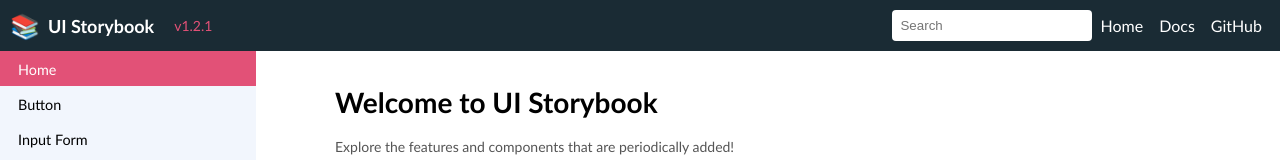
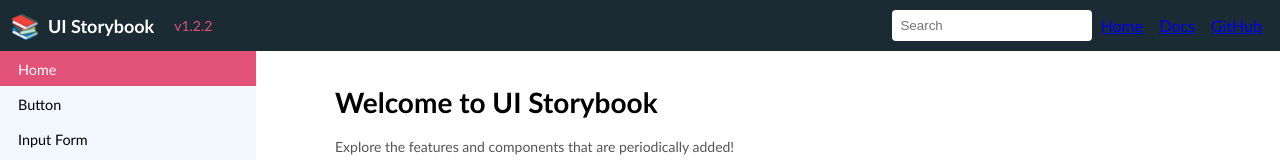
Before and after one commit to justfrankie/ui-storybook, a React (Create React App) app: page / in a window 1280 px wide. Shown: the top 160 px of the page. Built offline with nearby package versions, Linux system fonts and the light colour scheme.

Commit message:
refactor topnav css styles to be module css file

```diff
--- a/package.json
+++ b/package.json
@@ -1,7 +1,6 @@
 {
   "homepage": "https://justfrankie.github.io/ui-storybook",
-  "name": "ui-storybook",
-  "version": "1.2.1",
+  "version": "1.2.2",
   "private": true,
   "dependencies": {
     "@fortawesome/fontawesome-svg-core": "^6.5.1",
@@ -14,6 +13,7 @@
     "react-app-rewired": "^2.2.1",
     "react-dev-utils": "^12.0.1",
     "react-dom": "^18.2.0",
+    "react-router-dom": "^6.21.1",
     "react-scripts": "5.0.1",
     "styled-components": "^6.1.1",
     "web-vitals": "^2.1.4"
--- a/src/components/layout/TopNavigationBar.jsx
+++ b/src/components/layout/TopNavigationBar.jsx
@@ -1,6 +1,9 @@
 import React, { useState } from "react";
 import packageJson from "../../../package.json";
 import SearchBar from "../ui-components/SearchBar";
+import { Link } from "react-router-dom";
+import navStyles from "./TopNavigationBar.module.css"; // Import the CSS module
+
 const topListNav = ["Home", "Docs", "GitHub"];
 
 const TopNavigationBar = ({
@@ -10,19 +13,19 @@ const TopNavigationBar = ({
 }) => {
   const [searchQuery, setSearchQuery] = useState("");
   return (
-    <div style={styles.container}>
-      <div style={styles.leftSection}>
-        <div style={styles.logoContainer}>
+    <div className={navStyles.container}>
+      <div className={navStyles.leftSection}>
+        <div className={navStyles.logoContainer}>
           {/* Icon Placeholder */}
-          <span style={styles.iconPlaceholder}>📚</span>
+          <span className={navStyles.iconPlaceholder}>📚</span>
           {/* Hero Title */}
-          <span style={styles.heroTitle}>UI Storybook</span>
+          <span className={navStyles.heroTitle}>UI Storybook</span>
         </div>
         {/* Version Number */}
-        <span style={styles.versionNumber}>v{packageJson.version}</span>
+        <span className={navStyles.versionNumber}>v{packageJson.version}</span>
       </div>
 
-      <div style={styles.rightSection}>
+      <div className={navStyles.rightSection}>
         {/* Search Bar */}
         <SearchBar
           currentComponent={currentComponent}
@@ -32,11 +35,11 @@ const TopNavigationBar = ({
           componentsList={componentsList}
         />
         {/* GitHub Nav List Items */}
-        <ul style={styles.githubNav}>
+        <ul className={navStyles.githubNav}>
           {topListNav.map((item, index) => (
-            <li key={index} style={styles.githubNavItem}>
-              {item}
-            </li>
+            <Link key={index} to={`/${item.toLowerCase()}`}>
+              <li className={navStyles.githubNavItem}>{item}</li>
+            </Link>
           ))}
         </ul>
       </div>
@@ -44,51 +47,4 @@ const TopNavigationBar = ({
   );
 };
 
-const styles = {
-  container: {
-    backgroundColor: "#1a2b34",
-    color: "#fff",
-    padding: "10px",
-    display: "flex",
-    justifyContent: "space-between",
-    alignItems: "center",
-  },
-  leftSection: {
-    display: "flex",
-    alignItems: "center",
-  },
-  logoContainer: {
-    display: "flex",
-    alignItems: "center",
-    marginRight: "20px",
-  },
-  iconPlaceholder: {
-    fontSize: "24px",
-    marginRight: "8px",
-  },
-  heroTitle: {
-    fontSize: "18px",
-    fontWeight: "bold",
-  },
-  versionNumber: {
-    fontSize: "14px",
-    color: "rgb(226, 81, 119)",
-  },
-  rightSection: {
-    display: "flex",
-    alignItems: "center",
-  },
-
-  githubNav: {
-    listStyle: "none",
-    padding: 0,
-    margin: 0,
-    display: "flex",
-  },
-  githubNavItem: {
-    margin: "0 8px",
-    cursor: "pointer",
-  },
-};
-
 export default TopNavigationBar;
--- /dev/null
+++ b/src/components/layout/TopNavigationBar.module.css
@@ -0,0 +1,53 @@
+/* TopNavigationBar.css */
+
+.container {
+  background-color: #1a2b34;
+  color: #fff;
+  padding: 10px;
+  display: flex;
+  justify-content: space-between;
+  align-items: center;
+}
+
+.leftSection {
+  display: flex;
+  align-items: center;
+}
+
+.logoContainer {
+  display: flex;
+  align-items: center;
+  margin-right: 20px;
+}
+
+.iconPlaceholder {
+  font-size: 24px;
+  margin-right: 8px;
+}
+
+.heroTitle {
+  font-size: 18px;
+  font-weight: bold;
+}
+
+.versionNumber {
+  font-size: 14px;
+  color: rgb(226, 81, 119);
+}
+
+.rightSection {
+  display: flex;
+  align-items: center;
+}
+
+.githubNav {
+  list-style: none;
+  padding: 0;
+  margin: 0;
+  display: flex;
+}
+
+.githubNavItem {
+  margin: 0 8px;
+  cursor: pointer;
+}
--- a/src/index.js
+++ b/src/index.js
@@ -2,11 +2,33 @@ import React from "react";
 import ReactDOM from "react-dom/client";
 import App from "./App";
 import reportWebVitals from "./reportWebVitals";
+import { createBrowserRouter, RouterProvider } from "react-router-dom";
+
+const Error404 = () => {
+  return <h1>404 Error not found!</h1>;
+};
+
+const router = createBrowserRouter([
+  {
+    path: "/",
+    errorElement: <Error404 />,
+    element: <App />,
+  },
+  {
+    path: "/home",
+    errorElement: <Error404 />,
+    element: <App />,
+  },
+  {
+    path: "/docs",
+    element: <div>hi</div>,
+  },
+]);
 
 const root = ReactDOM.createRoot(document.getElementById("root"));
 root.render(
   <React.StrictMode>
-    <App />
+    <RouterProvider router={router} />
   </React.StrictMode>
 );
 
```
Also changed, not shown: 1 other file (tests, documents, lock files or other folders).
